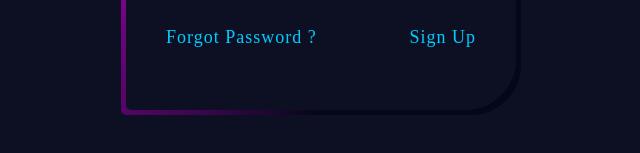
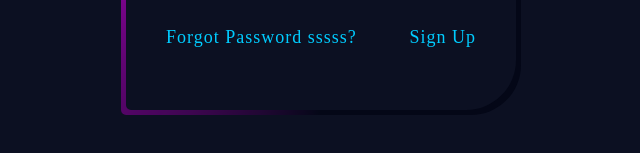
Before and after one commit to siddhantaryan/Loginform, a plain HTML site: page index.html in a window 1280 px wide. Shown: the part 425-578 px from the top of the page, 319-959 px from the left. Drawn offline with nearby package versions, Linux system fonts and the light colour scheme.

Commit message:
2nd message

```diff
--- a/index.html
+++ b/index.html
@@ -38,7 +38,7 @@
           <a>Submit</a>
         </div>
         <div class="fotter">
-          <a>Forgot Password ?</a>
+          <a>Forgot Password sssss?</a>
           <a>Sign Up</a>
         </div>
       </div>
```
